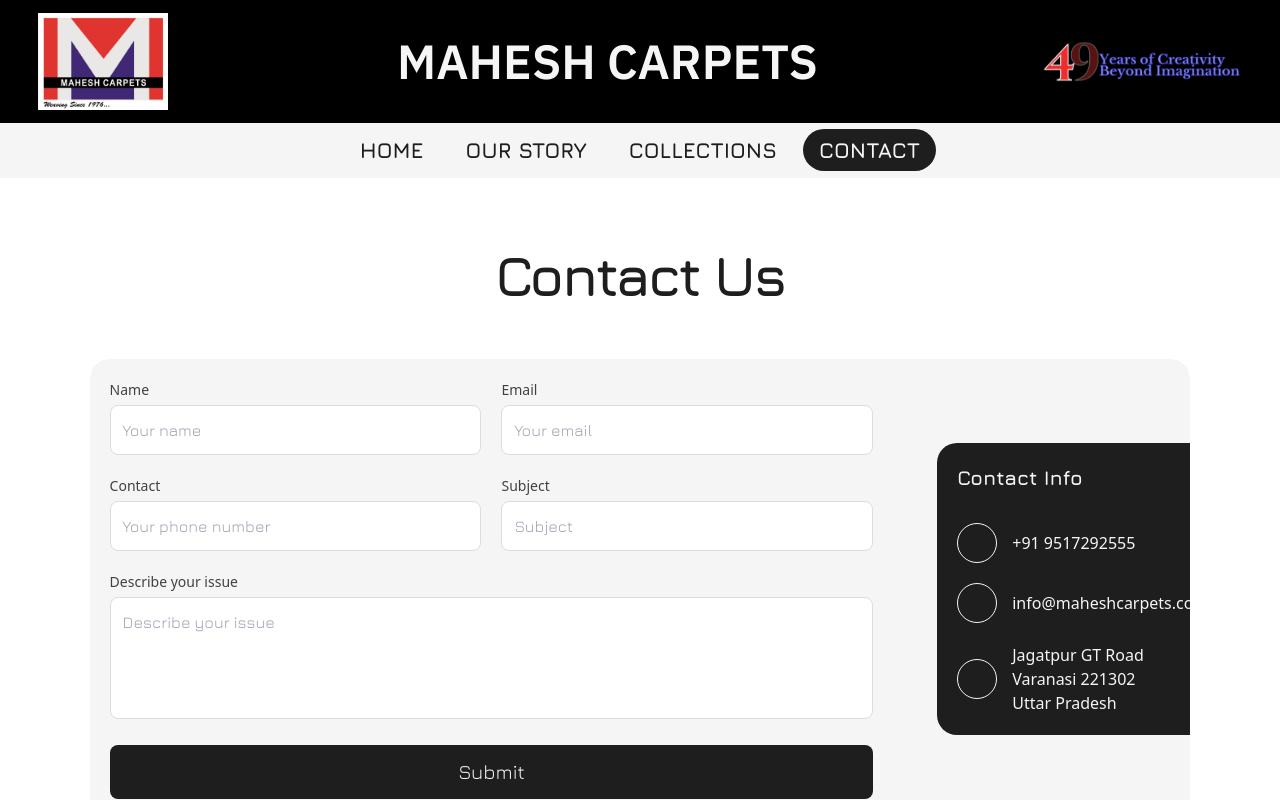
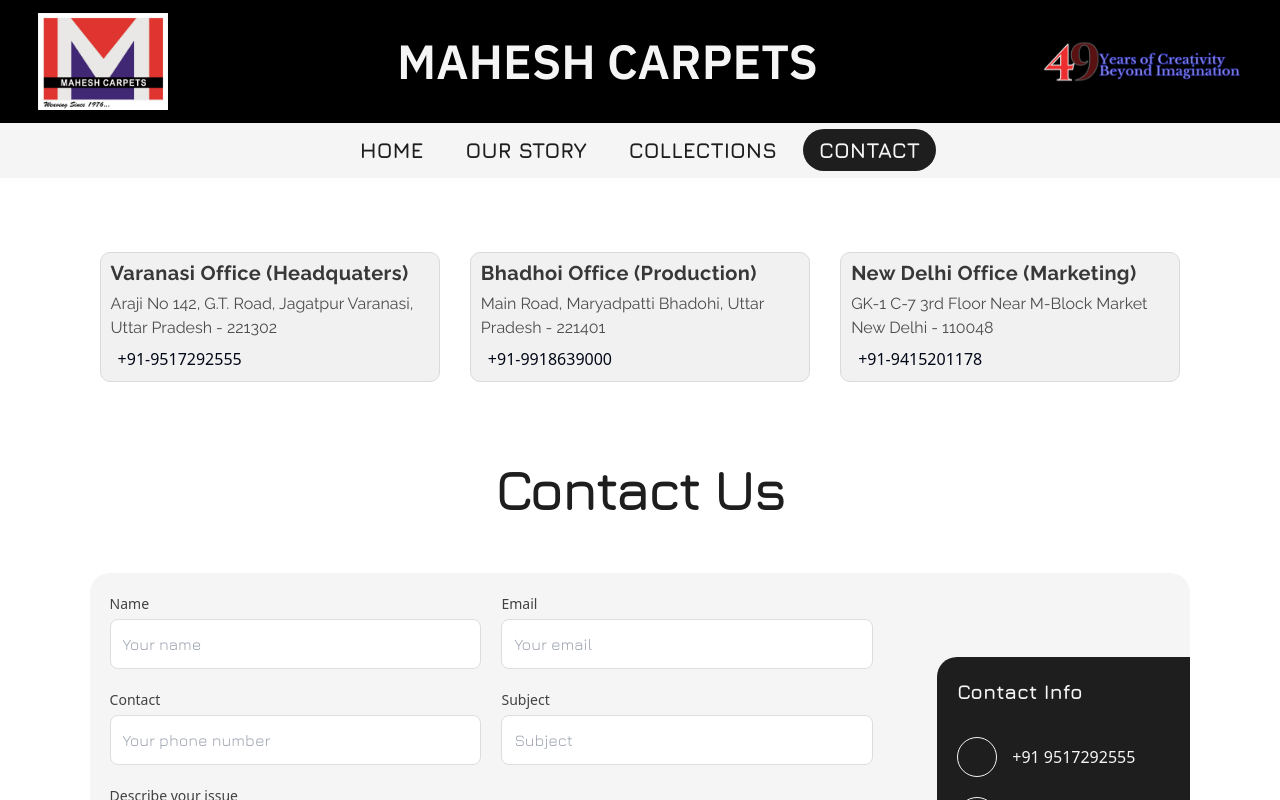
Before and after one commit to priyesshrai/maheshcarpet, a Next.js app: page /contact in a window 1280 px wide. Shown: the top 800 px of the page. Built offline with nearby package versions, Linux system fonts and the light colour scheme; no server answers; a web font is replaced by a local one.

Commit message:
update contact page add new address.

```diff
--- a/src/app/contact/page.jsx
+++ b/src/app/contact/page.jsx
@@ -1,15 +1,51 @@
-'use client'
-import axios from 'axios'
-import React, { useEffect } from 'react'
 
 export default function page() {
 
-  useEffect(()=>{
-    axios.get("/api/contact")
-  },[])
   return (
-    <section className=''>
+    <section className='section' style={{backgroundColor:"#fff", paddingBottom:"0"}}>
+      <div className="section-wraper">
+        <div className="section-wraper-box">
+          <div className="location-container">
+            <div className="location-heading">
+              <h5><strong>Varanasi Office (Headquaters)</strong></h5>
+            </div>
+            <p>Araji No 142, G.T. Road, Jagatpur
+              Varanasi, Uttar Pradesh - 221302</p>
 
+            <span>
+              <i class="hgi-stroke hgi-flip-phone" /> +91-9517292555
+            </span>
+          </div>
+        </div>
+
+        <div className="section-wraper-box">
+          <div className="location-container">
+            <div className="location-heading">
+              <h5><strong>Bhadhoi Office (Production)</strong></h5>
+            </div>
+            <p>Main Road, Maryadpatti
+              Bhadohi, Uttar Pradesh - 221401</p>
+
+            <span>
+              <i class="hgi-stroke hgi-flip-phone" /> +91-9918639000
+            </span>
+          </div>
+        </div>
+
+        <div className="section-wraper-box">
+          <div className="location-container">
+            <div className="location-heading">
+              <h5><strong>New Delhi Office (Marketing)</strong></h5>
+            </div>
+            <p>GK-1 C-7 3rd Floor Near M-Block Market New Delhi - 110048</p>
+
+            <span>
+              <i class="hgi-stroke hgi-flip-phone" /> +91-9415201178
+            </span>
+          </div>
+        </div>
+
+      </div>
     </section>
   )
 }
--- a/src/app/globals.css
+++ b/src/app/globals.css
@@ -2544,3 +2544,61 @@
     width: 120px;
   }
 }
+
+.section-wraper{
+  position: relative;
+  width: 100%;
+  display: flex;
+  align-items: center;
+  justify-content: center;
+  flex-wrap: wrap;
+  gap: 10px;
+
+  .section-wraper-box{
+    position: relative;
+    flex: 1 0 300px;
+    padding: 10px;
+
+    .location-container{
+      position: relative;
+      width: 100%;
+      height: 100%;
+      border: 1px solid #dadada;
+      padding: 10px;
+      background-color: #f1f1f1;
+      border-radius: 10px;
+
+      .location-heading{
+        position: relative;
+        width: 100%;
+        margin-bottom: 9px;
+
+        h5{
+          color: #383838;
+          font-size: 20px;
+          font-family: var(--font-raleway);
+          /* font-weight: 600; */
+          letter-spacing: 0.4px;
+          line-height: 1;
+        }
+      }
+      p{
+        font-family: var(--font-raleway);
+        color: #4d4d4d;
+      }
+
+      span{
+        display: block;
+        margin-top: 7px;
+        display: flex;
+        align-items: center;
+        gap: 7px;
+
+        i{
+          font-size: 25px;
+          color: royalblue;
+        }
+      }
+    }
+  }
+}
```
